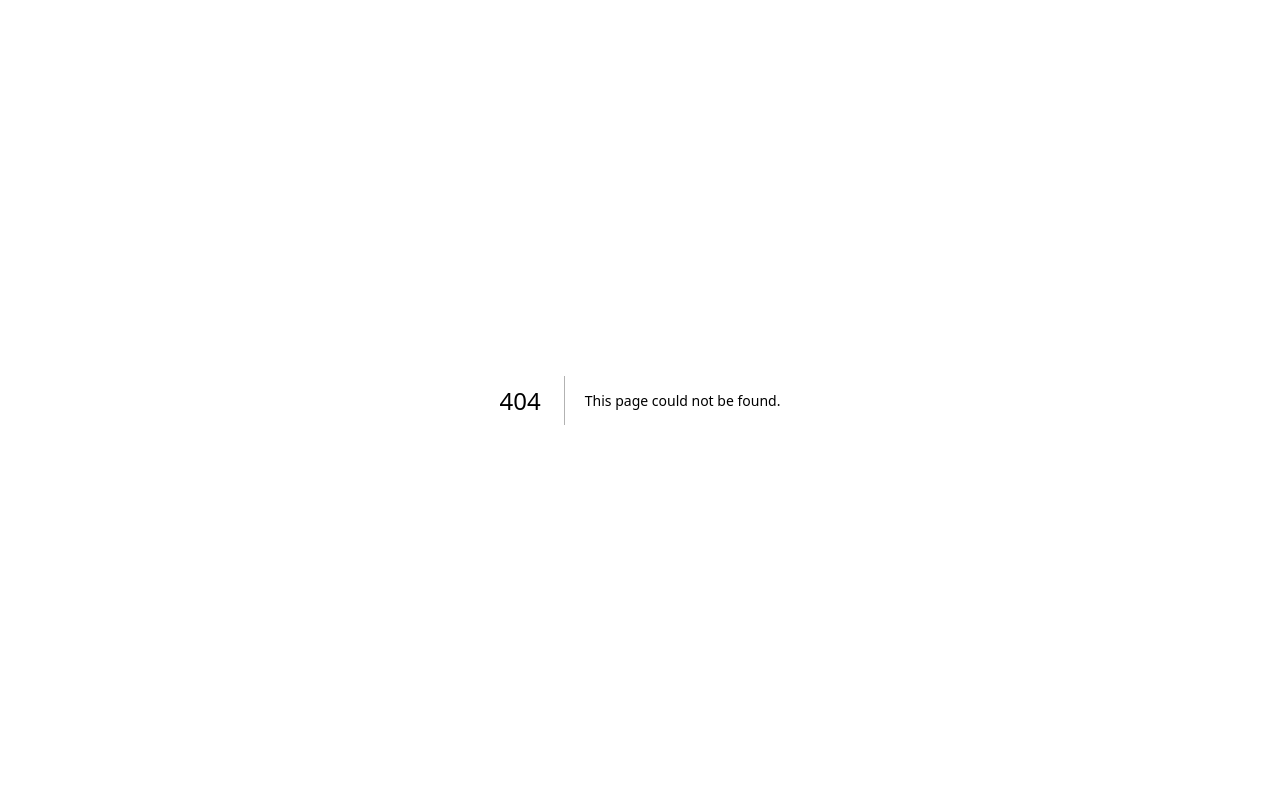
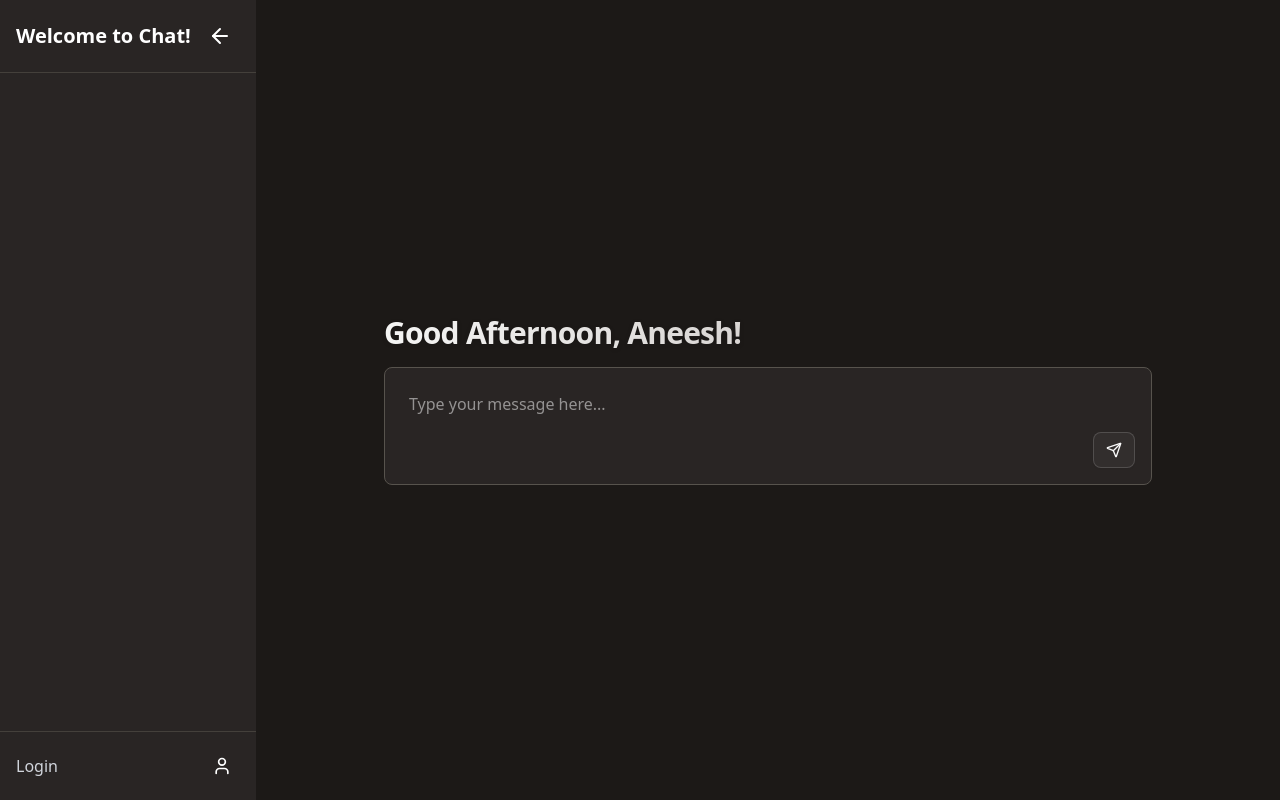
Before and after one commit to aneeshpatne/chat, a Next.js app in the folder chat/: page /1 in a window 1280 px wide. Before the commit this address had no page. Built offline with nearby package versions, Linux system fonts and the light colour scheme.

Commit message:
feat: add initial Page component with NavBar and Chat integration

```diff
--- /dev/null
+++ b/chat/app/[id]/page.tsx
@@ -0,0 +1,10 @@
+import NavBar from "@/components/navbar";
+import Chat from "@/components/chat";
+export default function Page() {
+  return (
+    <div className="flex h-screen">
+      <NavBar />
+      <Chat />
+    </div>
+  );
+}
```
